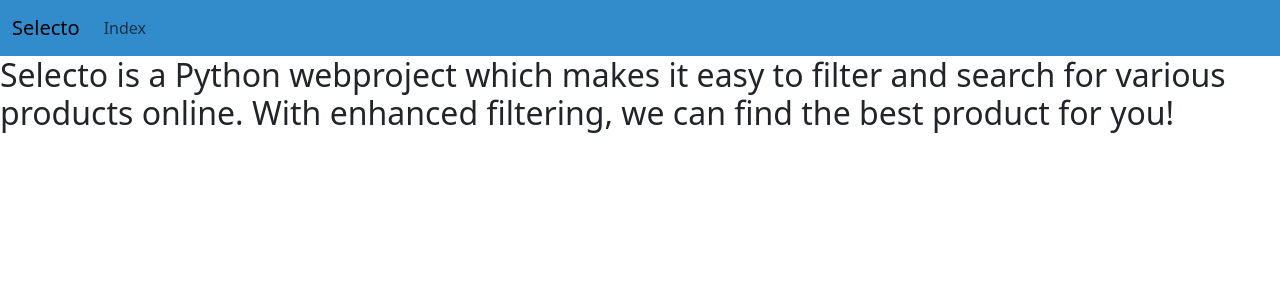
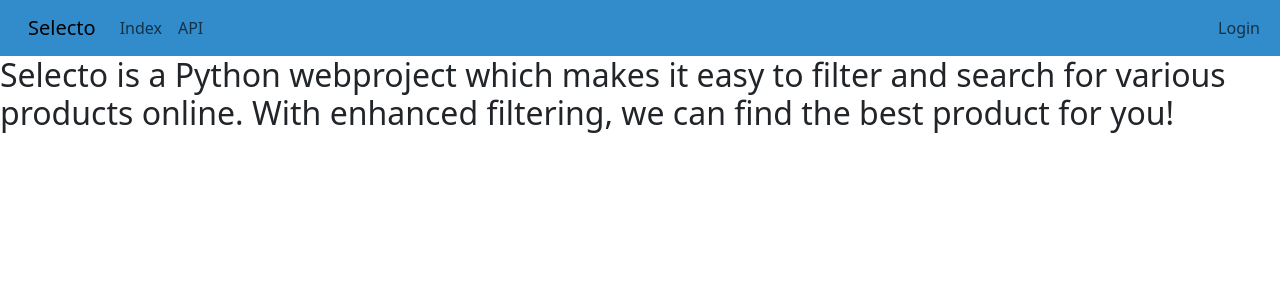
Before and after one commit to bitsof/selecto, a Django app: page /about_us/ in a window 1280 px wide. Shown: the top 300 px of the page. Run offline with Django 4.2, Linux system fonts and the light colour scheme; parts of the project's set-up code (start-up, migrations or seed data) failed here and were passed over.

Commit message:
added login logout and link to api in navbar

```diff
--- a/web/selecto/products/templates/products/header.html
+++ b/web/selecto/products/templates/products/header.html
@@ -9,7 +9,7 @@
 <body>
 	<nav class="navbar navbar-expand-lg" style="background-color: #328ccc;">
 		<div class="container-fluid">
-		  <a class="navbar-brand" href="{% url 'products:home' %}">Selecto</a>
+		  <a class="navbar-brand ms-3" href="{% url 'products:home' %}">Selecto</a>
 		  <button class="navbar-toggler" type="button" data-bs-toggle="collapse" data-bs-target="#navbarNavAltMarkup" aria-controls="navbarNavAltMarkup" aria-expanded="false" aria-label="Toggle navigation">
 			<span class="navbar-toggler-icon"></span>
 		  </button>
@@ -17,7 +17,17 @@
 			<div class="navbar-nav">
 				<a class="nav-link" href="{% url 'products:index' %}">Index</a>
 			</div>
+			<div class="navbar-nav">
+				<a class="nav-link" href="{% url 'products:api' %}">API</a>
+			</div>
 		</div>
+		<ul class="nav navbar-nav pull-right">
+			{% if user.is_authenticated %}
+				<a class="nav-link" href="{% url 'products:logout' %}">Logout</a>
+			{% else %}
+				<a class="nav-link" href="{% url 'products:login' %}?next={{ request.path }}">Login</a>
+			{% endif %}
+		</ul>
 	</nav>
 	<div class="content">
 		{% block content %}
```
